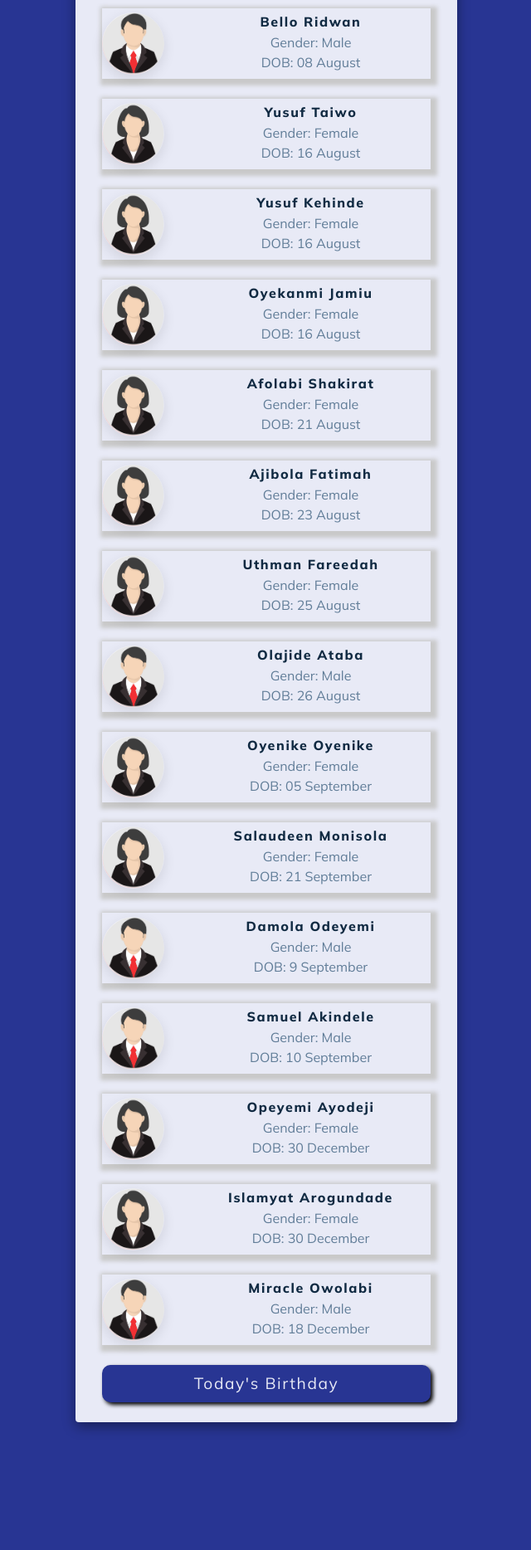
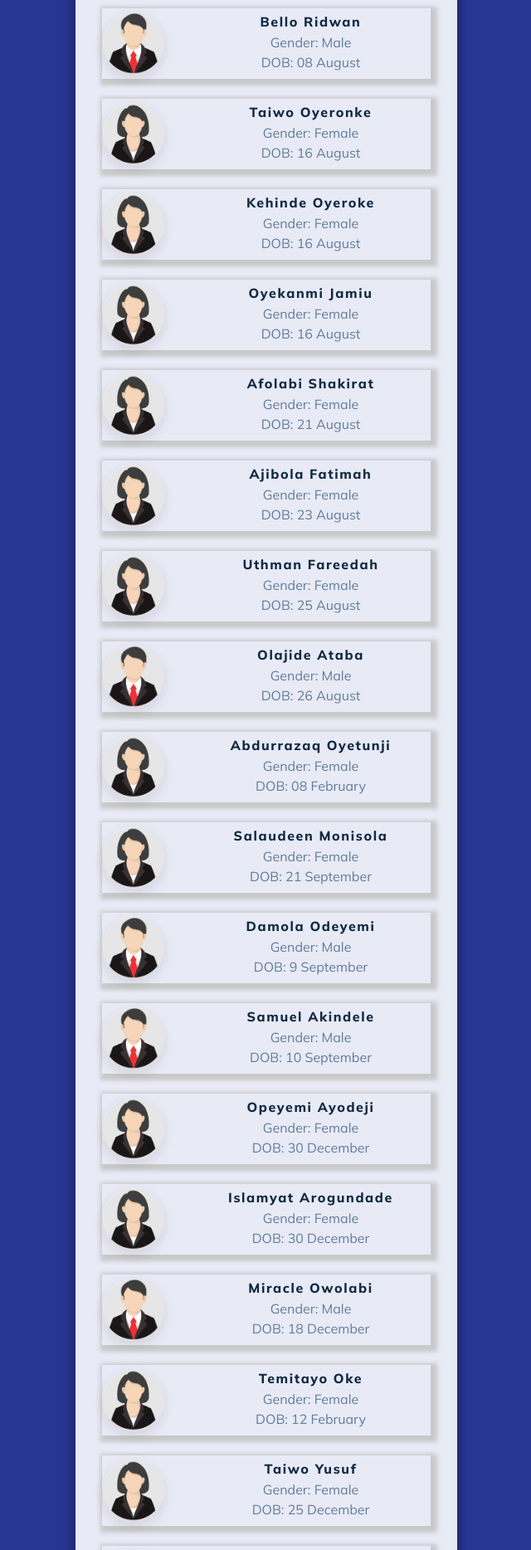
Before and after one commit to kendoriddy/asos-birthday-tracker, a React (Create React App) app: page /empdetails in a window 1280 px wide. Shown: the part 1180-3048 px from the top of the page at 83% size, without its empty margins (319-959 px from the left). Built offline with nearby package versions, Linux system fonts and the light colour scheme.

Commit message:
Update data.js

```diff
--- a/src/components/data.js
+++ b/src/components/data.js
@@ -84,7 +84,7 @@ const data = [
   },
   {
     id: 11,
-    name: "Yusuf Taiwo",
+    name: "Taiwo Oyeronke",
     dob: "16 August",
     age: 25,
     gender: "Female",
@@ -92,7 +92,7 @@ const data = [
   },
   {
     id: 12,
-    name: "Yusuf Kehinde",
+    name: "Kehinde Oyeroke",
     dob: "16 August",
     age: 25,
     gender: "Female",
@@ -140,8 +140,8 @@ const data = [
   },
   {
     id: 18,
-    name: "Oyenike Oyenike",
-    dob: "05 September",
+    name: "Abdurrazaq Oyetunji",
+    dob: "08 February",
     age: 25,
     gender: "Female",
     image: `${avtarFemale}`,
@@ -194,6 +194,30 @@ const data = [
     gender: "Male",
     image: `${avtarMale}`,
   },
+  {
+    id: 25,
+    name: "Temitayo Oke",
+    dob: "12 February",
+    age: 25,
+    gender: "Female",
+    image: `${avtarFemale}`,
+  },
+  {
+    id: 26,
+    name: "Taiwo Yusuf",
+    dob: "25 December",
+    age: 25,
+    gender: "Female",
+    image: `${avtarFemale}`,
+  },
+  {
+    id: 27,
+    name: "Kehinde Yusuf",
+    dob: "25 December",
+    age: 25,
+    gender: "Female",
+    image: `${avtarFemale}`,
+  },
 ];
 
 export default data;
```
